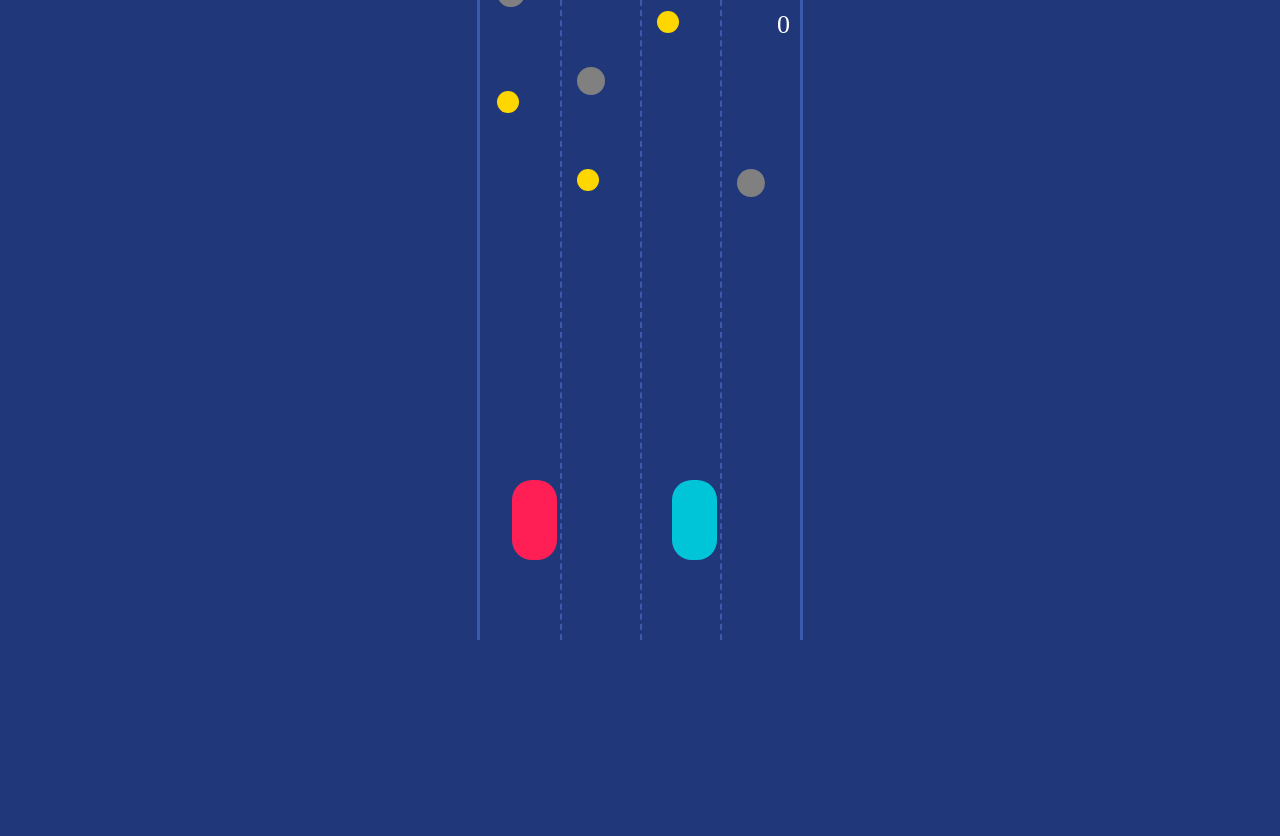
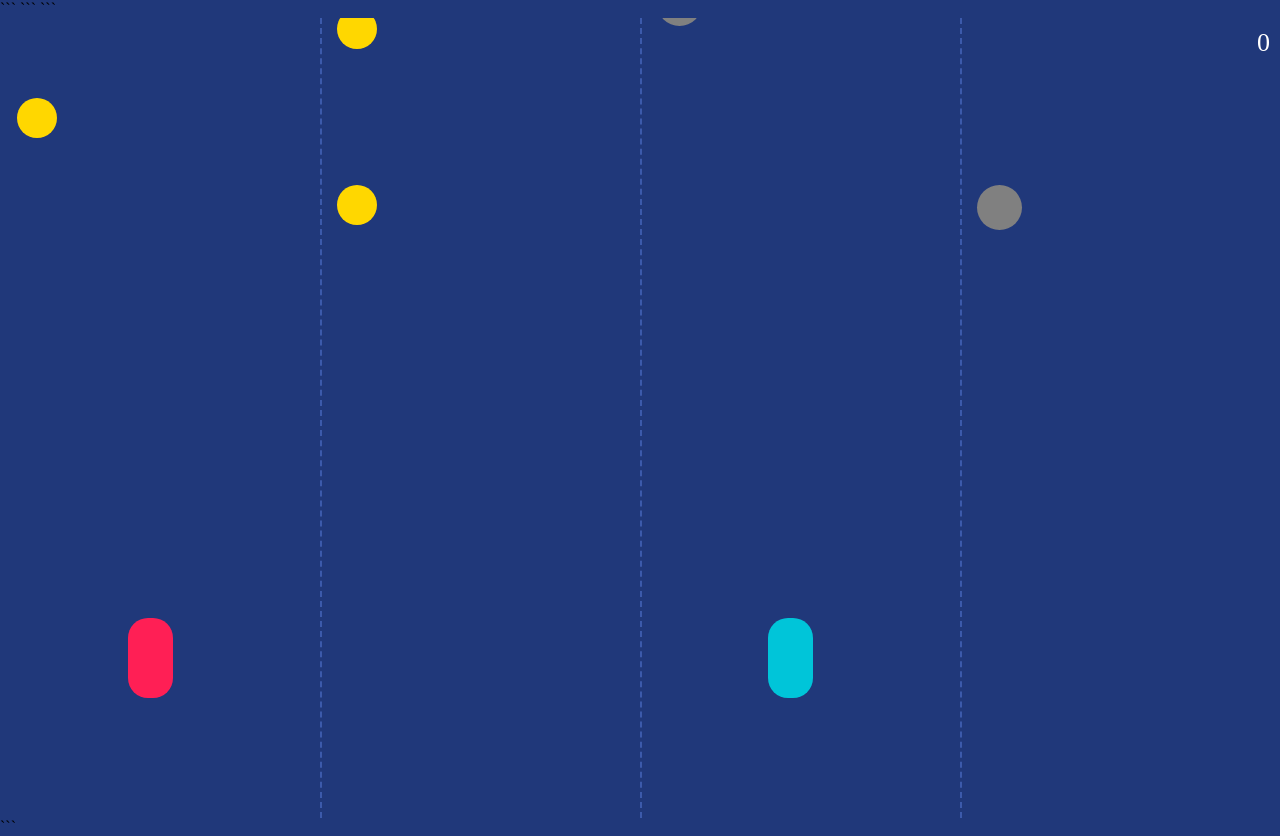
Before and after one commit to abdul-kadir2008/2-Car-game-Project, a plain HTML site: page index.html in a window 1280 px wide. Before the commit the page ends 800 px from the top, so only its background shows below. Drawn offline with Linux system fonts and the light colour scheme.

Commit message:
Add files via upload

````diff
--- a/index.html
+++ b/index.html
@@ -1,26 +1,25 @@
 <!DOCTYPE html>
+
 <html lang="en">
 
 <head>
     <meta charset="UTF-8">
     <title>Ultimate Lane Game</title>
 
+    ```
     <style>
         body {
             margin: 0;
             background: #20387a;
-            display: flex;
-            justify-content: center;
+            overflow: hidden;
         }
 
-        /* Container */
+        /* FULL SCREEN */
         .container {
             position: relative;
-            width: 320px;
-            height: 640px;
+            width: 100vw;
+            height: 100vh;
             overflow: hidden;
-            border-left: 3px solid #3c5aab;
-            border-right: 3px solid #3c5aab;
         }
 
         /* Lanes */
@@ -71,8 +70,9 @@
         /* Stone */
         .stone {
             position: absolute;
-            width: 28px;
-            height: 28px;
+            width: 45px;
+            /* pehle 28px tha */
+            height: 45px;
             background: gray;
             border-radius: 50%;
             top: -50px;
@@ -81,12 +81,15 @@
         /* Coin */
         .coin {
             position: absolute;
-            width: 22px;
-            height: 22px;
+            width: 40px;
+            /* pehle 22px tha */
+            height: 40px;
             background: gold;
             border-radius: 50%;
             top: -50px;
         }
+
+
 
         /* Score */
         .score {
@@ -117,10 +120,13 @@
             cursor: pointer;
         }
     </style>
+    ```
+
 </head>
 
 <body>
 
+    ```
     <div class="container">
 
         <!-- Lanes -->
@@ -141,6 +147,14 @@
             <h2>Game Over</h2>
             <p>Your Score: <span id="finalScore">0</span></p>
             <p>High Score: <span id="highScore">0</span></p>
+
+            <p>Select Speed:</p>
+            <select id="speedSelect">
+                <option value="3">Normal</option>
+                <option value="4">Fast</option>
+                <option value="5">Pro</option>
+            </select>
+
             <button onclick="restartGame()">Restart</button>
         </div>
 
@@ -153,9 +167,13 @@
 
         let speed = 3;
         let maxSpeed = 6;
-        let speedIncrease = 0.2;
+        let speedIncrease = 0.15;
 
         let gameRunning = true;
+
+        /* Load saved speed */
+        let savedSpeed = localStorage.getItem("gameSpeed");
+        if (savedSpeed) speed = parseFloat(savedSpeed);
 
         /* High Score */
         let highScore = localStorage.getItem("highScore") || 0;
@@ -165,10 +183,8 @@
         const blueCar = document.getElementById("blueCar");
         const container = document.querySelector(".container");
 
-        /* Prevent same lane repeat */
         let lastLane = -1;
 
-        /* Get random lane (no repeat) */
         function getLane() {
             let lane;
             do {
@@ -178,13 +194,11 @@
             return lane;
         }
 
-        /* Update cars */
         function updateCars() {
             redCar.style.left = (redLane * 25 + 10) + "%";
             blueCar.style.left = (blueLane * 25 + 10) + "%";
         }
 
-        /* Keyboard */
         document.addEventListener("keydown", (e) => {
             if (!gameRunning) return;
 
@@ -197,7 +211,6 @@
             updateCars();
         });
 
-        /* Mobile */
         document.addEventListener("touchstart", (e) => {
             if (!gameRunning) return;
 
@@ -213,7 +226,6 @@
             updateCars();
         });
 
-        /* Create items */
         function createItem(type) {
             if (!gameRunning) return;
 
@@ -221,8 +233,6 @@
             item.classList.add(type);
 
             let lane = getLane();
-
-            /* Perfect centered + gap */
             item.style.left = `calc(${lane * 25}% + 17px)`;
 
             container.appendChild(item);
@@ -243,12 +253,10 @@
                 let r2 = redCar.getBoundingClientRect();
                 let r3 = blueCar.getBoundingClientRect();
 
-                /* Stone hit */
                 if (type === "stone" && (hit(r1, r2) || hit(r1, r3))) {
                     gameOver();
                 }
 
-                /* Coin collect */
                 if (type === "coin" && (hit(r1, r2) || hit(r1, r3))) {
                     score++;
                     document.getElementById("score").innerText = score;
@@ -256,7 +264,6 @@
                     clearInterval(fall);
                 }
 
-                /* Coin miss */
                 if (type === "coin" && top > 650) {
                     gameOver();
                 }
@@ -269,12 +276,10 @@
             }, 70);
         }
 
-        /* Collision */
         function hit(a, b) {
             return !(a.bottom < b.top || a.top > b.bottom || a.right < b.left || a.left > b.right);
         }
 
-        /* Game Over */
         function gameOver() {
             gameRunning = false;
 
@@ -287,12 +292,12 @@
             }
         }
 
-        /* Restart */
         function restartGame() {
+            let selectedSpeed = document.getElementById("speedSelect").value;
+            localStorage.setItem("gameSpeed", selectedSpeed);
             location.reload();
         }
 
-        /* Random spawn */
         function spawn(type, min, max) {
             function loop() {
                 if (!gameRunning) return;
@@ -302,15 +307,16 @@
             loop();
         }
 
-        spawn("stone", 1500, 2500);
-        spawn("coin", 1800, 3000);
+        /* Stone gap increased */
+        spawn("stone", 3000, 5000);
+        spawn("coin", 2000, 3500);
 
-        /* Speed increase */
         setInterval(() => {
             if (speed < maxSpeed) speed += speedIncrease;
         }, 3000);
 
     </script>
+    ```
 
 </body>
 
````
